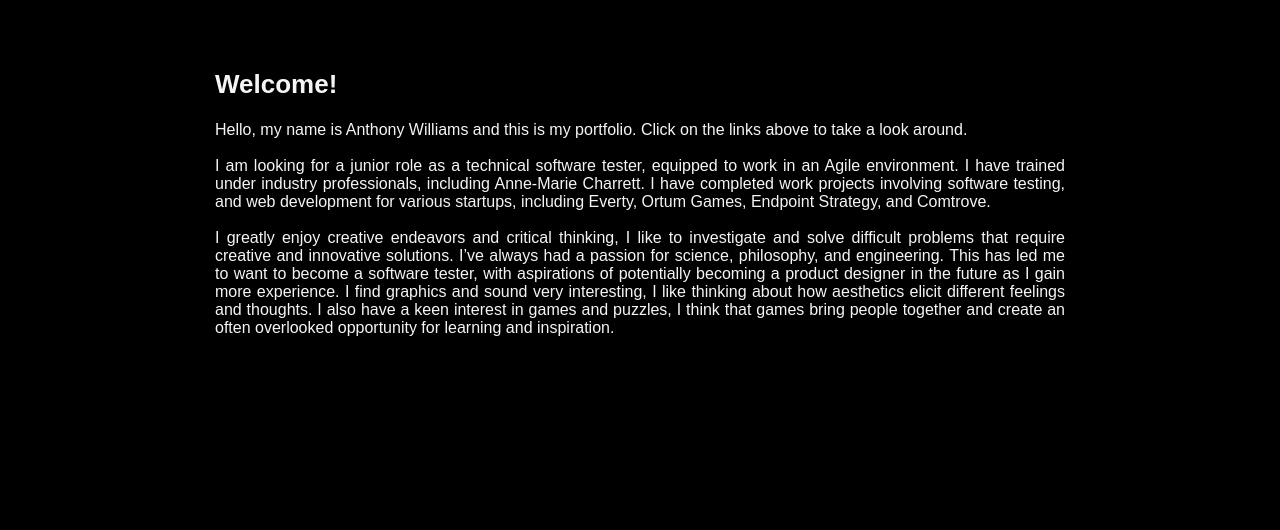
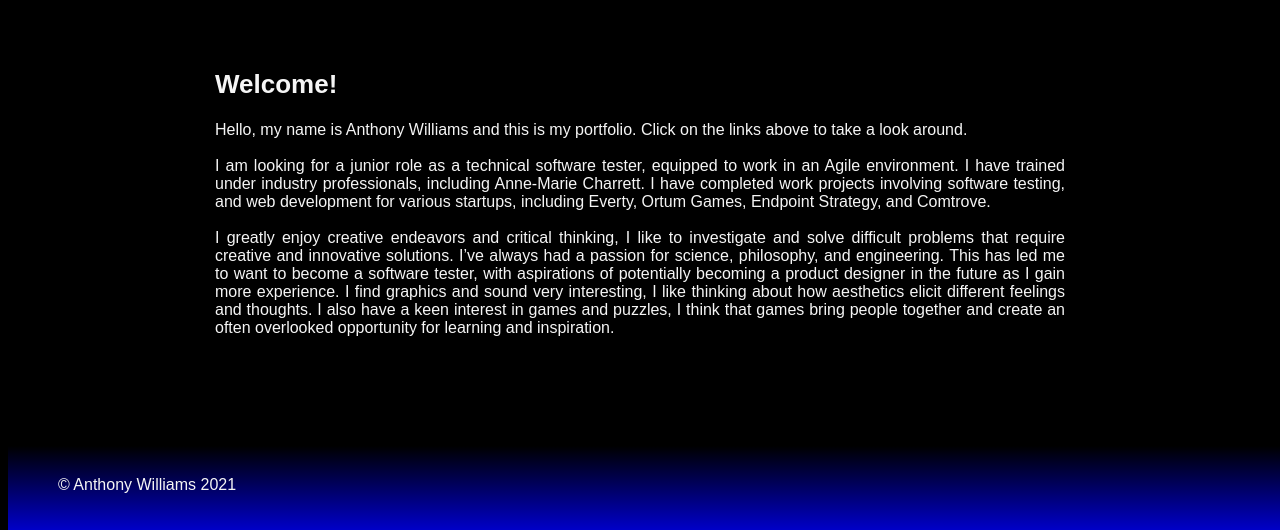
Before and after one commit to anthonyw0001/anthonyw0001.github.io, a plain HTML site: page index.html in a window 1280 px wide. Shown: the part 270-800 px from the top of the page. Drawn offline with Linux system fonts and the light colour scheme.

Commit message:
Add Footer

```diff
--- a/index.html
+++ b/index.html
@@ -14,7 +14,7 @@
         }
         ul {
             margin: 0 auto;
-            background: linear-gradient(to right, rgb(0, 0, 0) 0%, rgb(5, 8, 206) 50%, rgb(0, 174, 255) 100%);
+            background: linear-gradient(to right, rgb(0, 0, 0) 0%, rgb(0, 0, 206) 50%, rgb(0, 174, 255) 100%);
         }
         li {
             display: inline-block;
@@ -30,6 +30,7 @@
         }
         a:hover {
             color: rgb(255, 208, 0);
+            text-shadow: 2px 0px black;
         }
         a:active {
             color: white;
@@ -62,6 +63,14 @@
             padding: 30px;
             margin: 0 auto;
         }
+        footer {
+            width: 100%;
+            max-height: 20px;
+            padding: 50px;
+            position: fixed;
+            bottom: 0;
+            background: linear-gradient(to top, rgba(0, 0, 200, 100) 0%, rgb(0,0,0,0) 70%);
+        }
         iframe {
             border: none;
             width: 100%;
@@ -89,5 +98,8 @@
             I greatly enjoy creative endeavors and critical thinking, I like to investigate and solve difficult problems that require creative and innovative solutions. I’ve always had a passion for science, philosophy, and engineering. This has led me to want to become a software tester, with aspirations of potentially becoming a product designer in the future as I gain more experience. I find graphics and sound very interesting, I like thinking about how aesthetics elicit different feelings and thoughts. I also have a keen interest in games and puzzles, I think that games bring people together and create an often overlooked opportunity for learning and inspiration.
         </p>
     </article>
+    <footer>
+        <p>© Anthony Williams 2021</p>
+    </footer>
 </body>
 </html>
```
Also changed, not shown: contact.html (+11 -0 lines), everty.html (+11 -0 lines), lamp.html (+11 -1 lines), loancalc.html (+11 -0 lines), projects.html (+11 -0 lines), simpapi.html (+12 -1 lines), skills.html (+11 -0 lines), tasklist.html (+11 -0 lines), wip.html (+11 -0 lines), work.html (+11 -0 lines).
